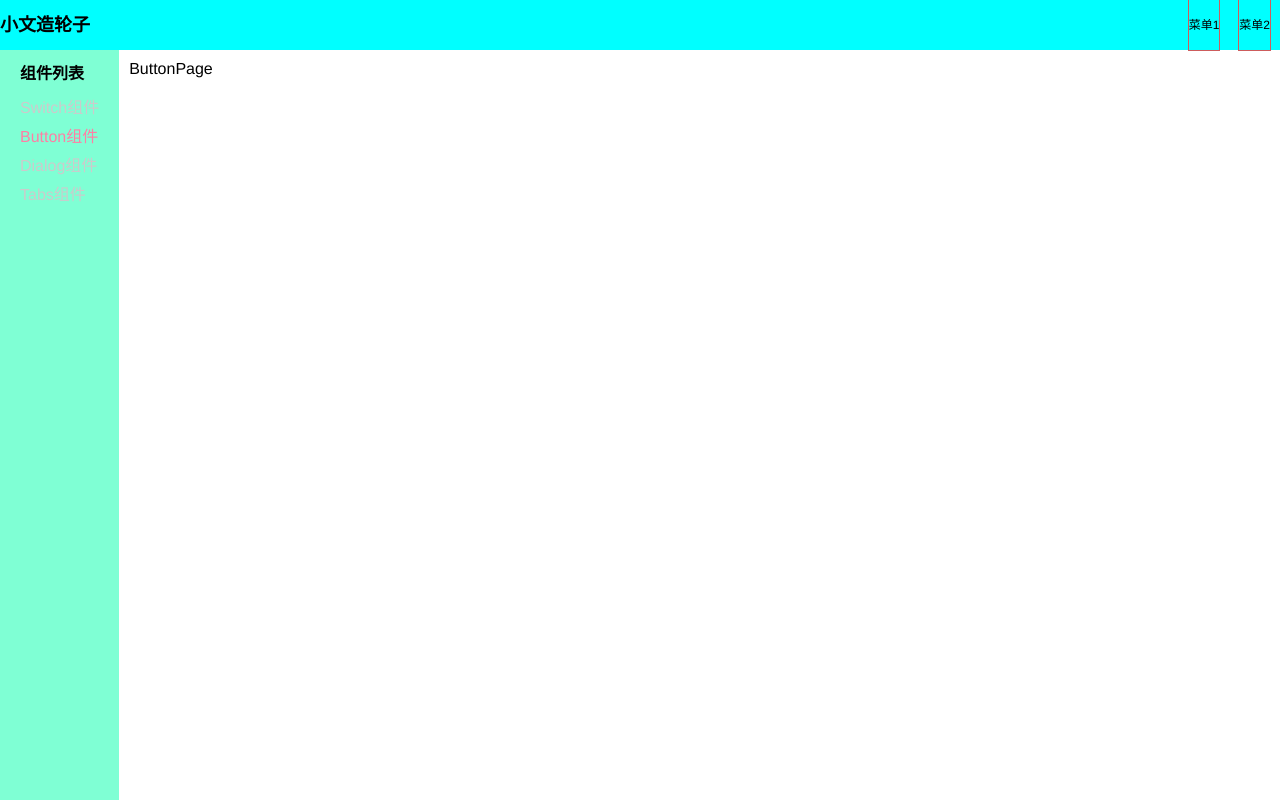
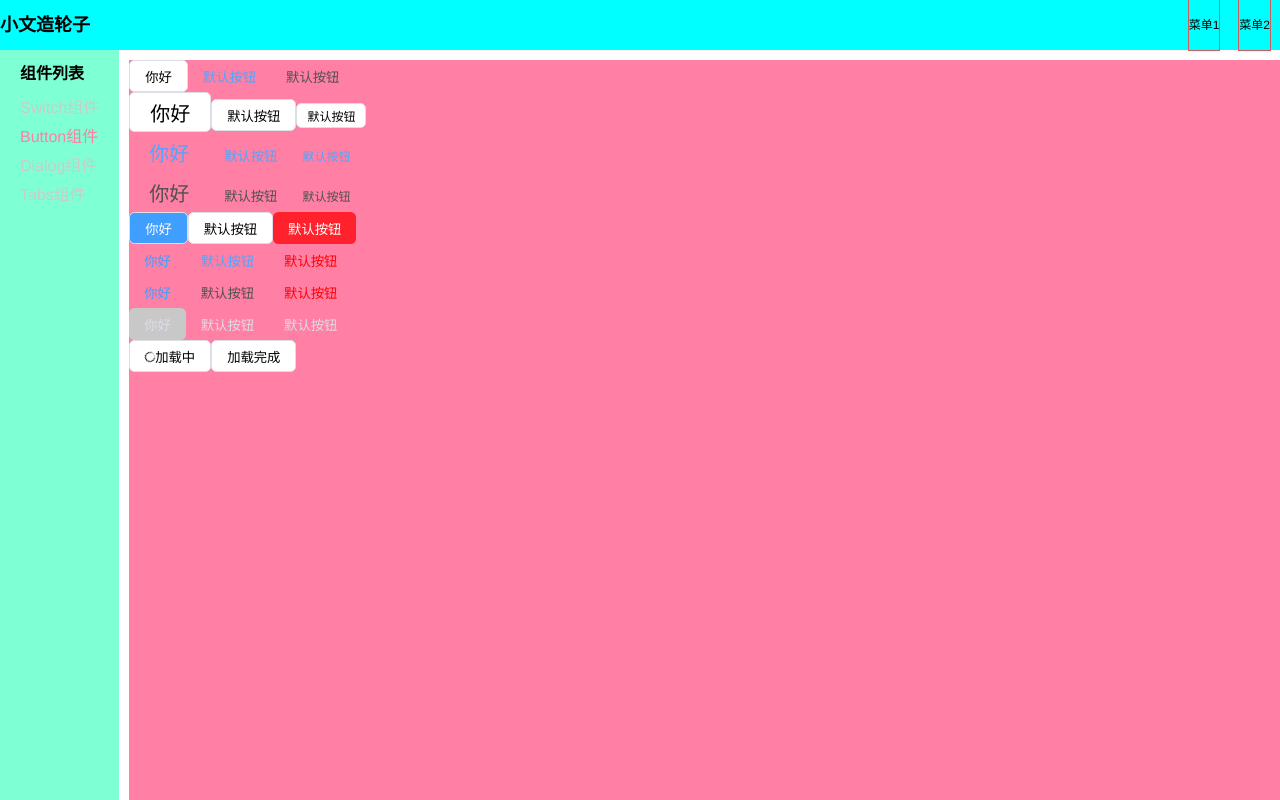
Before and after one commit to wen599/wheel, a Vue app: page /doc/button in a window 1280 px wide. Built offline with nearby package versions, Linux system fonts and the light colour scheme.

Commit message:
button第一稿

```diff
--- a/src/components/ButtonPage.vue
+++ b/src/components/ButtonPage.vue
@@ -1,13 +1,68 @@
 <template>
-  ButtonPage
+    <div class="button-page-container">
+    <p>
+      <Button theme="button">你好</Button>
+      <Button theme="link"></Button>
+      <Button theme="text"></Button>
+    </p>
+
+    <p>
+      <Button  size="big">你好</Button>
+      <Button  ></Button>
+      <Button  size="min"></Button>
+    </p>
+      <p>
+        <Button theme="link" size="big">你好</Button>
+        <Button theme="link" ></Button>
+        <Button theme="link" size="min"></Button>
+      </p>
+      <p>
+        <Button theme="text" size="big">你好</Button>
+        <Button theme="text" ></Button>
+        <Button theme="text" size="min"></Button>
+      </p>
+
+      <p>
+        <Button level="main" >你好</Button>
+        <Button   ></Button>
+        <Button level="danger" ></Button>
+      </p>
+      <p>
+        <Button theme="link" level="main" >你好</Button>
+        <Button  theme="link" ></Button>
+        <Button theme="link" level="danger" ></Button>
+      </p>
+      <p>
+        <Button theme="text" level="main" >你好</Button>
+        <Button  theme="text" ></Button>
+        <Button theme="text" level="danger" ></Button>
+      </p>
+      <p>
+        <Button theme="button" disabled>你好</Button>
+        <Button theme="link"  disabled></Button>
+        <Button theme="text"  disabled></Button>
+      </p>
+      <p>
+        <Button loading>加载中</Button>
+        <Button>加载完成</Button>
+      </p>
+    </div>
 </template>
 
 <script>
+import Button from '@/lib/Button'
 export default {
-  name: 'ButtonPage'
+  name: 'ButtonPage',
+  components: { Button }
 }
 </script>
 
-<style scoped>
-
+<style lang="scss">
+  .button-page-container{
+    background-color: #ff7fa5;
+    min-height:100%;
+    >Button{
+      margin: 20px;
+    }
+  }
 </style>
--- /dev/null
+++ b/src/lib/Button.vue
@@ -0,0 +1,149 @@
+<template>
+  <button class="wheel-button-container" :class="classes" :disabled="disabled" >
+    <span class="wheel-button-loading" v-if="loading"> </span>
+    <slot>默认按钮</slot>
+  </button>
+</template>
+
+<script>
+import { computed, toRefs } from 'vue'
+
+export default {
+  // eslint-disable-next-line vue/multi-word-component-names
+  name: 'Button',
+  props: {
+    theme: {
+      type: String,
+      default: 'button'
+    },
+    size: {
+      type: String,
+      default: 'normal'
+    },
+    level: {
+      type: String,
+      default: 'normal'
+    },
+    disabled: {
+      type: Boolean,
+      default: false
+    },
+    loading: {
+      type: Boolean,
+      default: false
+    }
+  },
+  setup (props) {
+    const { theme, size, level, loading } = toRefs(props)
+    const classes = computed(() => {
+      return {
+        [`wheel-theme-${theme.value}`]: theme.value,
+        [`wheel-size-${size.value}`]: size.value,
+        [`wheel-level-${level.value}`]: level.value,
+        [`wheel-loading-${loading.value}`]: loading.value
+      }
+    })
+    return { classes }
+  }
+}
+</script>
+
+<style lang="scss">
+  $h:32px;
+  $blue: #4fa6ff;
+  $border-color:#dcdfe6;
+  .wheel-button-loading{
+    display: inline-block;
+    width: 10px;
+    height: 10px;
+    background-color: transparent;
+    border: 1px solid black;
+    border-bottom: none;
+    border-radius: 10px;
+    animation: rotate 0.75s linear infinite;
+  }
+  @keyframes rotate {
+    from{
+      transform: rotateZ(0);
+    }
+    to{
+      transform: rotateZ(360deg);
+    }
+  }
+  .wheel-button-container{
+    background-color: white;
+    padding: 0 15px;
+    border: 1px solid  $border-color;
+    border-radius:$h/6 ;
+    height: $h;
+    outline: none;
+
+    &.wheel-size-big{
+      font-size: 20px;
+      padding: 0 20px;
+      height: 40px;
+    }
+    &.wheel-size-min{
+      font-size: 12px;
+      padding: 0 10px;
+      height: 25px;
+    }
+    &.wheel-theme-link{
+     border: none;
+      background-color: transparent;
+      color: $blue;
+      &:hover{
+        color: #4fbcff;
+      }
+    }
+    &.wheel-theme-text{
+      border: none;
+      background-color: transparent;
+      color: #505050;
+      &:hover{
+        color: #828282;
+      }
+    }
+
+    &:hover{
+      color:$blue;
+      border-color: $blue;
+    }
+    &.wheel-level-main{
+      color: #409eff;
+    }
+     &.wheel-level-main.wheel-theme-button{
+      background-color: #409eff;
+       color: white;
+       &:hover{
+         background-color: #58a8fc;
+       }
+    }
+    &.wheel-level-danger.wheel-theme-button{
+      background-color: rgba(255, 0, 0, 0.73);
+      color: white;
+      border: none;
+      &:hover{
+        background-color:rgba(255, 0, 0, 0.5);
+
+      }
+    }
+    &.wheel-level-danger{
+      color: red;
+    }
+    &[disabled]{
+      color: #dcdfe6;
+      background-color: #c8c8c8;
+      border: none;
+      cursor: no-drop;
+      &:hover{
+        color: #dcdfe6;
+        background-color: #c8c8c8;
+        border: none;
+      }
+    }
+    &.wheel-theme-link[disabled],&.wheel-theme-text[disabled]{
+      background-color: transparent;
+    }
+  }
+</style>
--- a/src/views/Doc.vue
+++ b/src/views/Doc.vue
@@ -61,6 +61,7 @@ export default {
     margin-right:10px ;
     background-color: aquamarine;
     height: 100vh;
+    min-width: 100px;
     overflow: auto;
     .doc-aside-components{
       margin: 10px 0;
```
